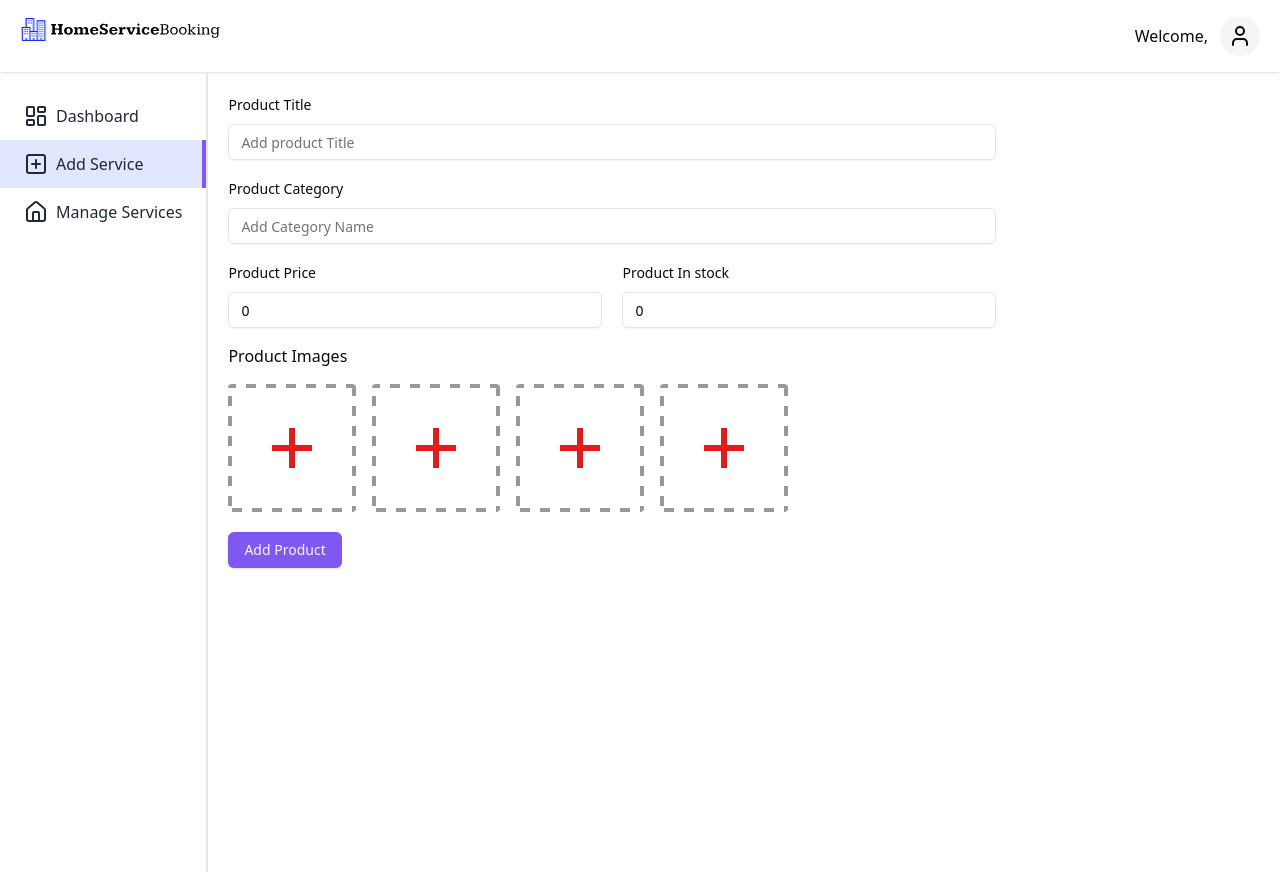
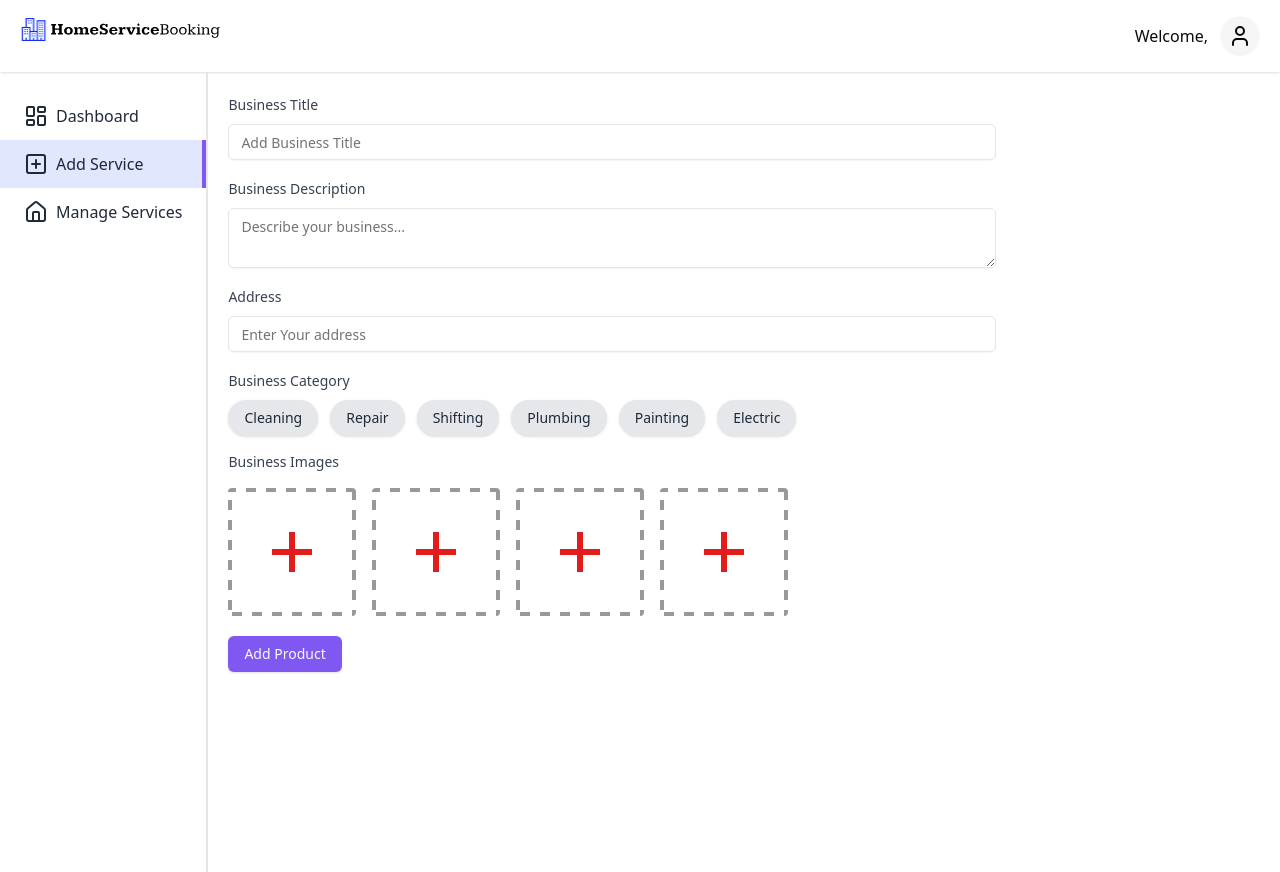
Before and after one commit to K-Aayush/HomeServiceBooking-Frontend, a React (Vite) app: page /requiterDashboard/add-service in a window 1280 px wide. Built offline with nearby package versions, Linux system fonts and the light colour scheme; no server answers.

Commit message:
update :: added logic to post category

```diff
--- a/package.json
+++ b/package.json
@@ -15,6 +15,7 @@
     "@radix-ui/react-avatar": "^1.1.3",
     "@radix-ui/react-dialog": "^1.1.5",
     "@radix-ui/react-label": "^2.1.2",
+    "@radix-ui/react-radio-group": "^1.2.3",
     "@radix-ui/react-slot": "^1.1.2",
     "axios": "^1.7.9",
     "class-variance-authority": "^0.7.1",
--- a/src/components/requiterDashboard/AddService.tsx
+++ b/src/components/requiterDashboard/AddService.tsx
@@ -1,30 +1,46 @@
 import { FormInput } from "../Form-Input";
 import { zodResolver } from "@hookform/resolvers/zod";
 import { SubmitHandler, useForm } from "react-hook-form";
-import { requiterFormData, requiterFormSchema } from "../../lib/validator";
+import { addBusinessFormData, addBusinessSchema } from "../../lib/validator";
 import { Form } from "../ui/form";
 import image from "../../assets/add-image.png";
 import { useContext, useState } from "react";
 import { Button } from "../ui/button";
 import axios, { AxiosError } from "axios";
 import { AppContext } from "../../context/AppContext";
-import { vendorProductResponse } from "../../lib/types";
 import { toast } from "sonner";
+import { Textarea } from "../ui/textarea";
+import { businessDataResponse } from "../../lib/type";
+
+const categories = [
+  "Cleaning",
+  "Repair",
+  "Shifting",
+  "Plumbing",
+  "Painting",
+  "Electric",
+];
 
 const AddRequiterService = () => {
   const [previewImages, setPreviewImages] = useState<string[]>([]);
-  const { backendUrl, token } = useContext(AppContext);
-  const form = useForm({
-    // resolver: zodResolver(requiterFormSchema),
+  const [selectedCategory, setSelectedCategory] = useState<string | null>(null);
+  const { backendUrl, requiterToken } = useContext(AppContext);
+  const form = useForm<addBusinessFormData>({
+    resolver: zodResolver(addBusinessSchema),
     mode: "onChange",
     defaultValues: {
       name: "",
       category: "",
-      price: 0,
-      stock: 0,
-      imageUrl: [],
+      address: "",
+      about: "",
+      url: [],
     },
   });
+
+  const handleCategorySelect = (category: string) => {
+    setSelectedCategory(category);
+    form.setValue("category", category, { shouldValidate: true });
+  };
 
   const handleImageChange = (
     index: number,
@@ -45,122 +61,141 @@ const AddRequiterService = () => {
       });
 
       // Set file for form validation (imageUrl expects an array of strings
-      const currentFiles = form.getValues("imageUrl");
+      const currentFiles = form.getValues("url");
       currentFiles[index] = file;
-      form.setValue("imageUrl", currentFiles, { shouldValidate: true });
+      form.setValue("url", currentFiles, { shouldValidate: true });
     }
   };
 
   // Submit Handler
-  const handleSubmit: SubmitHandler<addProductFormData> = async (
-    productData
+  const handleSubmit: SubmitHandler<addBusinessFormData> = async (
+    businessData
   ) => {
-    console.log("Form Submitted: ", productData);
-    // try {
-    //   //creating new formdata
-    //   const formData = new FormData();
+    console.log("Form Submitted: ", businessData);
+    try {
+      //creating new formdata
+      const formData = new FormData();
 
-    //   //append each formData
-    //   formData.append("name", productData.name);
-    //   formData.append("category", productData.category);
-    //   formData.append("price", productData.price.toString());
-    //   formData.append("stock", productData.stock.toString());
-    //   formData.append("imageUrl", productData.imageUrl);
+      //append each formData
+      formData.append("name", businessData.name);
+      formData.append("category", businessData.category);
+      formData.append("about", businessData.about);
+      formData.append("address", businessData.address);
+      formData.append("url", businessData.url);
 
-    //   const { data } = await axios.post<vendorProductResponse>(
-    //     backendUrl + "/api/vendor/addProduct",
-    //     formData,
-    //     {
-    //       headers: {
-    //         "Content-Type": "multipart/form-data",
-    //         Authorization: token,
-    //       },
-    //     }
-    //   );
+      const { data } = await axios.post<businessDataResponse>(
+        backendUrl + "/api/requiter/addBusiness",
+        formData,
+        {
+          headers: {
+            "Content-Type": "multipart/form-data",
+            Authorization: requiterToken,
+          },
+        }
+      );
 
-    //   if (data.success) {
-    //     console.log(data);
-    //     toast.success(data.message);
-    //     form.reset({
-    //       name: "",
-    //       category: "",
-    //       price: 0,
-    //       stock: 0,
-    //       imageUrl: [],
-    //     });
-    //     setPreviewImages([]);
-    //   } else toast.error(data.message);
-    // } catch (error) {
-    //   //Error handling
-    //   if (error instanceof AxiosError && error.response) {
-    //     //400, 401 or 500 error
-    //     toast.error(error.response.data.message);
-    //   } else if (error instanceof Error) {
-    //     //unexpected error
-    //     toast.error(error.message || "An error occured while registering");
-    //   } else {
-    //     toast.error("Internal Server Error");
-    //   }
-    // }
+      if (data.success) {
+        console.log(data);
+        toast.success(data.message);
+        form.reset({
+          name: "",
+          category: "",
+          address: "",
+          about: "",
+          url: [],
+        });
+        setPreviewImages([]);
+      } else toast.error(data.message);
+    } catch (error) {
+      //Error handling
+      if (error instanceof AxiosError && error.response) {
+        //400, 401 or 500 error
+        toast.error(error.response.data.message);
+      } else if (error instanceof Error) {
+        //unexpected error
+        toast.error(error.message || "An error occured while registering");
+      } else {
+        toast.error("Internal Server Error");
+      }
+    }
   };
 
   return (
     <div className="flex flex-col w-full">
       <Form {...form}>
         <form onSubmit={form.handleSubmit(handleSubmit)}>
-          <div className="flex flex-col max-w-3xl gap-4">
+          <div className="flex flex-col max-w-3xl gap-4 text-gray-700">
             <FormInput
               control={form.control}
               name="name"
-              label="Product Title"
-              placeholder="Add product Title"
+              label="Business Title"
+              placeholder="Add Business Title"
               type="text"
               required
             />
+            <div>
+              <label className="text-sm font-medium">
+                Business Description
+              </label>
+              <Textarea
+                {...form.register("about")}
+                placeholder="Describe your business..."
+                className="mt-2"
+              />
+            </div>
+
             <FormInput
               control={form.control}
-              name="category"
-              label="Product Category"
-              placeholder="Add Category Name"
+              name="address"
+              label="Address"
+              placeholder="Enter Your address"
               type="text"
               required
             />
 
             <div className="flex w-full gap-5">
               <div className="flex-1">
-                <FormInput
-                  control={form.control}
-                  name="price"
-                  label="Product Price"
-                  placeholder="0"
-                  type="number"
-                  required
-                />
-              </div>
-              <div className="flex-1">
-                <FormInput
-                  control={form.control}
-                  name="stock"
-                  label="Product In stock"
-                  placeholder="0"
-                  type="number"
-                  required
-                />
+                <div>
+                  <label className="text-sm font-medium">
+                    Business Category
+                  </label>
+                  <div className="flex flex-wrap gap-3 mt-2">
+                    {categories.map((cat) => (
+                      <Button
+                        key={cat}
+                        type="button"
+                        onClick={() => handleCategorySelect(cat)}
+                        className={`px-4 py-2 text-sm rounded-full transition-all ${
+                          selectedCategory === cat
+                            ? "bg-primary text-white"
+                            : "bg-gray-200 text-gray-800 hover:bg-gray-300"
+                        }`}
+                      >
+                        {cat}
+                      </Button>
+                    ))}
+                  </div>
+                  {form.formState.errors.category?.message && (
+                    <p className="text-sm text-red-500">
+                      {form.formState.errors.category.message}
+                    </p>
+                  )}
+                </div>
               </div>
             </div>
-            <label>Product Images</label>
+            <label className="text-sm font-medium">Business Images</label>
             <div className="flex items-center gap-4">
               {[...Array(4)].map((_, index) => (
-                <label key={index} htmlFor={`profileImage-${index}`}>
+                <label key={index} htmlFor={`Image-${index}`}>
                   <img
-                    src={image}
+                    src={previewImages[index] || image}
                     alt="image"
                     className="object-cover w-32 h-32 rounded-sm cursor-pointer"
                   />
                   <input
-                    {...form.register(`imageUrl.${index}`)}
+                    {...form.register(`url.${index}`)}
                     type="file"
-                    id={`profileImage-${index}`}
+                    id={`Image-${index}`}
                     hidden={true}
                     onChange={(e) => handleImageChange(index, e)}
                   />
@@ -168,6 +203,7 @@ const AddRequiterService = () => {
               ))}
             </div>
           </div>
+
           <Button type="submit" className="mt-5">
             Add Product
           </Button>
--- /dev/null
+++ b/src/components/ui/textarea.tsx
@@ -0,0 +1,22 @@
+import * as React from "react"
+
+import { cn } from "@/lib/utils"
+
+const Textarea = React.forwardRef<
+  HTMLTextAreaElement,
+  React.ComponentProps<"textarea">
+>(({ className, ...props }, ref) => {
+  return (
+    <textarea
+      className={cn(
+        "flex min-h-[60px] w-full rounded-md border border-input bg-transparent px-3 py-2 text-base shadow-sm placeholder:text-muted-foreground focus-visible:outline-none focus-visible:ring-1 focus-visible:ring-ring disabled:cursor-not-allowed disabled:opacity-50 md:text-sm",
+        className
+      )}
+      ref={ref}
+      {...props}
+    />
+  )
+})
+Textarea.displayName = "Textarea"
+
+export { Textarea }
--- a/src/lib/type.ts
+++ b/src/lib/type.ts
@@ -53,3 +53,18 @@ export interface tokenCheck {
   requiter: requiterDataProps;
   message: string;
 }
+
+export interface businessDataProps {
+  name: string;
+  category: string;
+  address: number;
+  about: number;
+}
+
+export interface businessDataResponse {
+  success: boolean;
+  message: string;
+  business: businessDataProps;
+  token: string;
+  images: string[];
+}
--- a/src/lib/validator.ts
+++ b/src/lib/validator.ts
@@ -1,6 +1,7 @@
 import { z } from "zod";
 
 export type requiterFormData = z.infer<typeof requiterFormSchema>;
+export type addBusinessFormData = z.infer<typeof addBusinessSchema>;
 
 export const requiterFormSchema = z.object({
   firstName: z
@@ -37,8 +38,8 @@ export const requiterFormSchema = z.object({
 
 export const addBusinessSchema = z.object({
   name: z.string().min(1, "Product Name is required"),
-  category: z.string().min(1, "Product category is required"),
+  category: z.string().min(1, "Please select a category"),
   about: z.string().min(1, "Description is required"),
   address: z.string().min(1, "address is required"),
-  imageUrl: z.any(),
+  url: z.any(),
 });
```
Also changed, not shown: src/components/ui/radio-group.tsx (added, +42 -0 lines), 1 other file (tests, documents, lock files or other folders).
